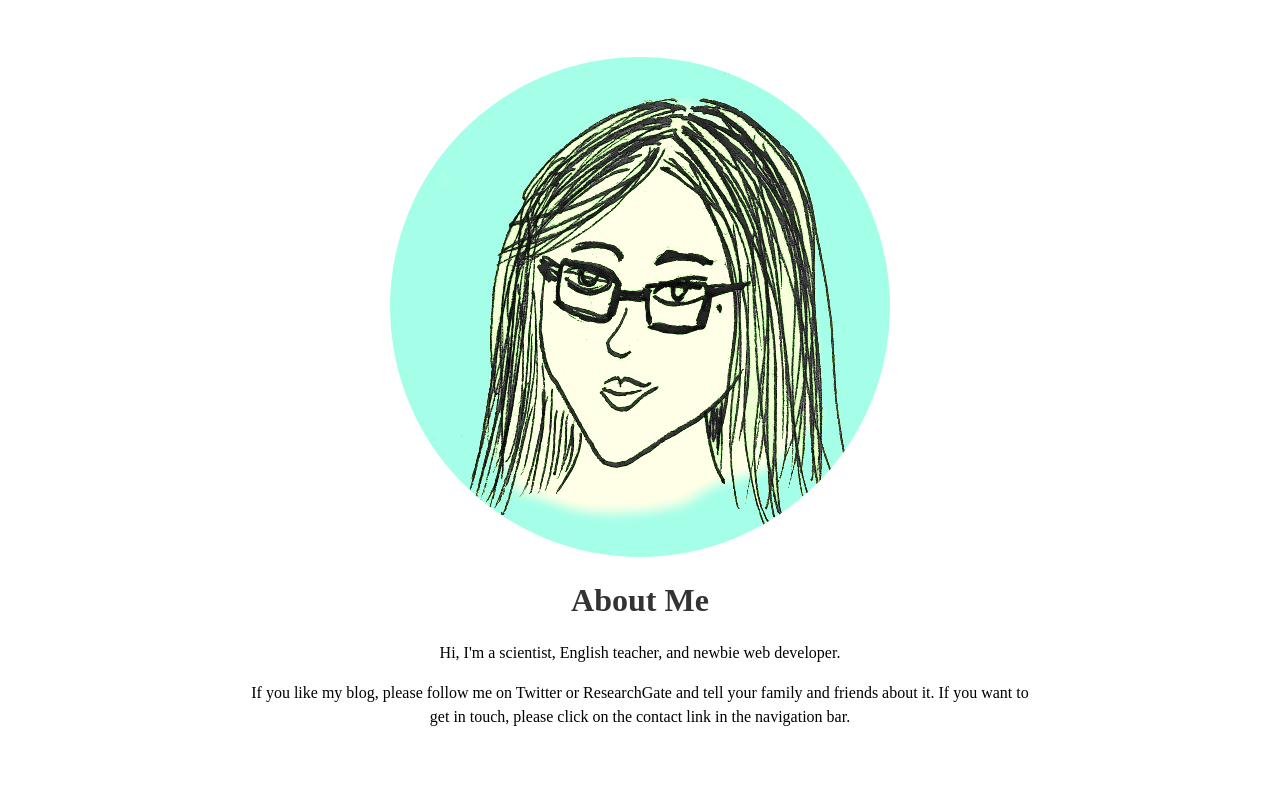
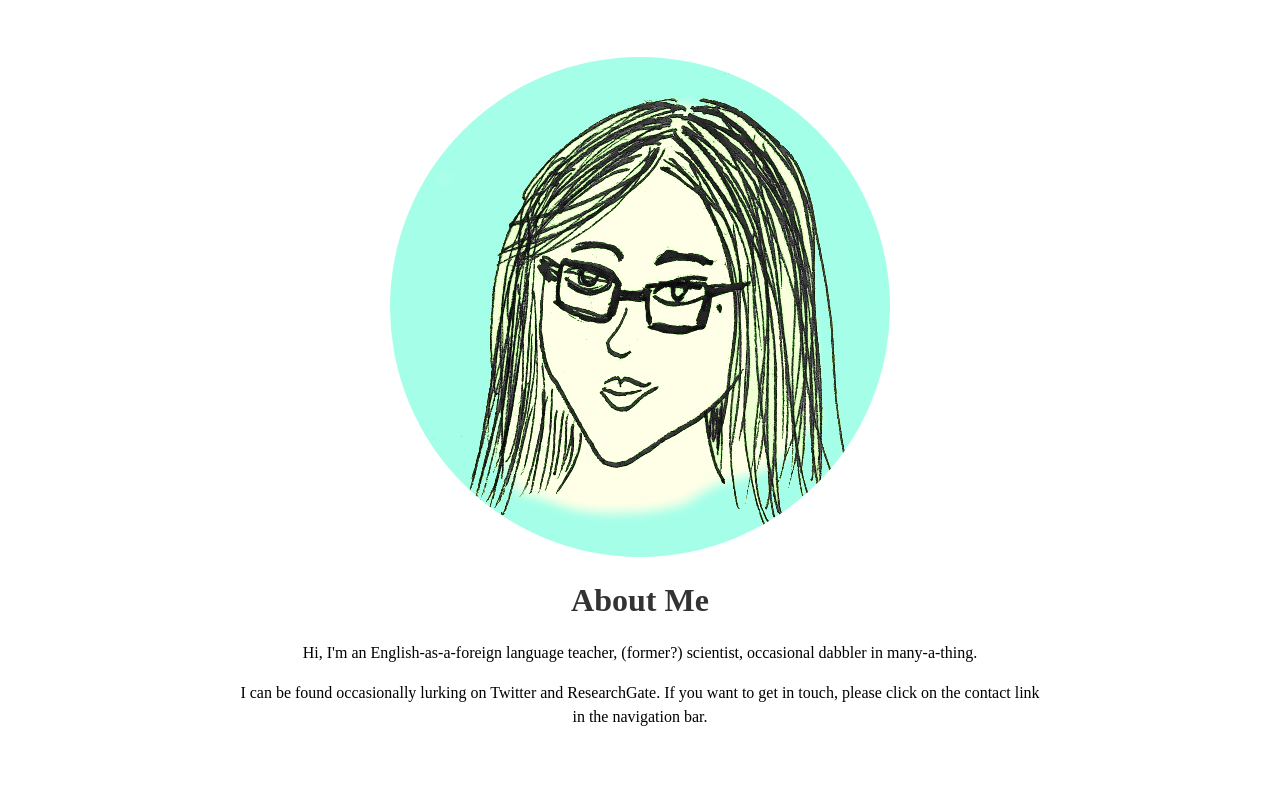
Before and after one commit to priya-ann-s/priya-ann-s.github.io, a plain HTML site: page about.html in a window 1280 px wide. Shown: the part 161-952 px from the top of the page. Drawn offline with Linux system fonts and the light colour scheme.

Commit message:
Update about.html

```diff
--- a/about.html
+++ b/about.html
@@ -24,9 +24,8 @@
     </div>
     <h1 class="about-title">About Me</h1>
   <div class="about-content">
-    <p>Hi, I'm a scientist, English teacher, and newbie web developer.</p>
-    <p>If you like my blog, please follow me on Twitter or ResearchGate and tell
-      your family and friends about it. If you want to get in touch, please
+    <p>Hi, I'm an English-as-a-foreign language teacher, (former?) scientist, occasional dabbler in many-a-thing.</p>
+    <p>I can be found occasionally lurking on Twitter and ResearchGate. If you want to get in touch, please
       click on the contact link in the navigation bar.</p>
   </div><!-- about-content -->
 </div><!-- about -->
```
